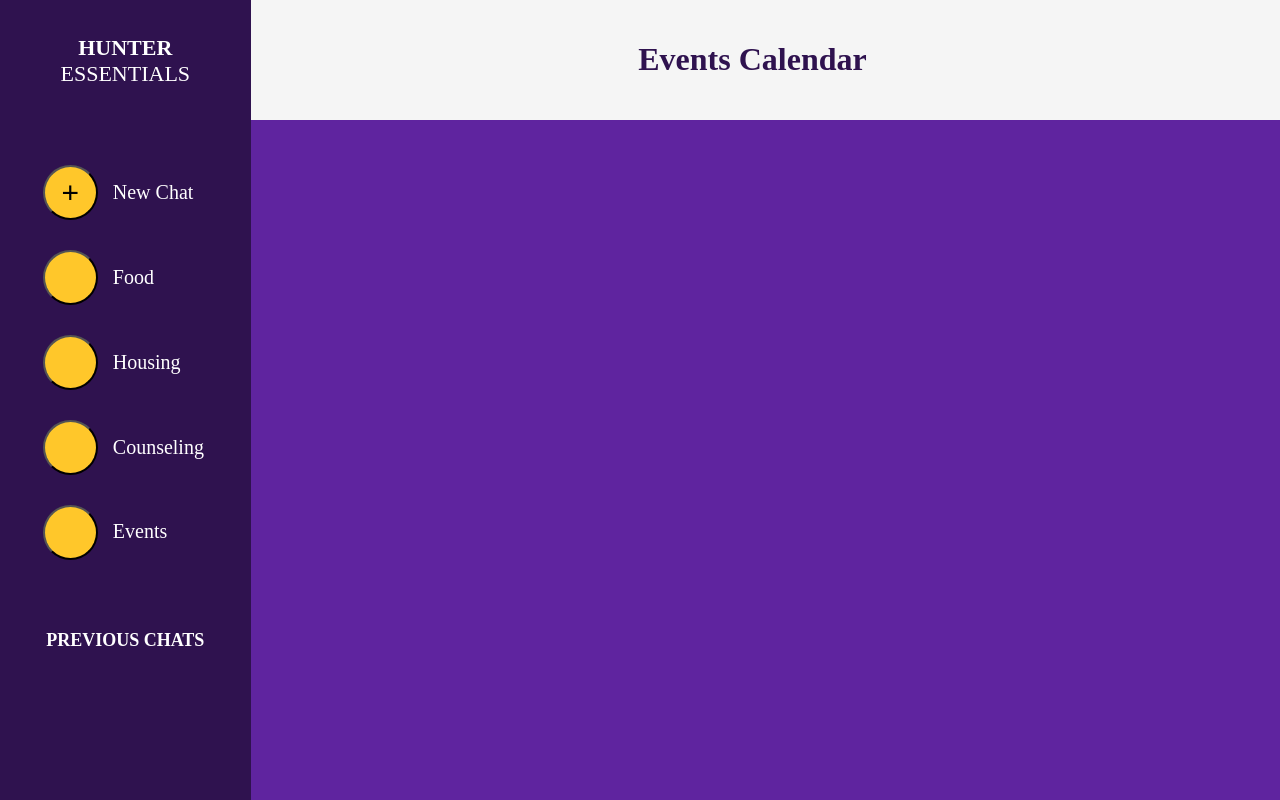
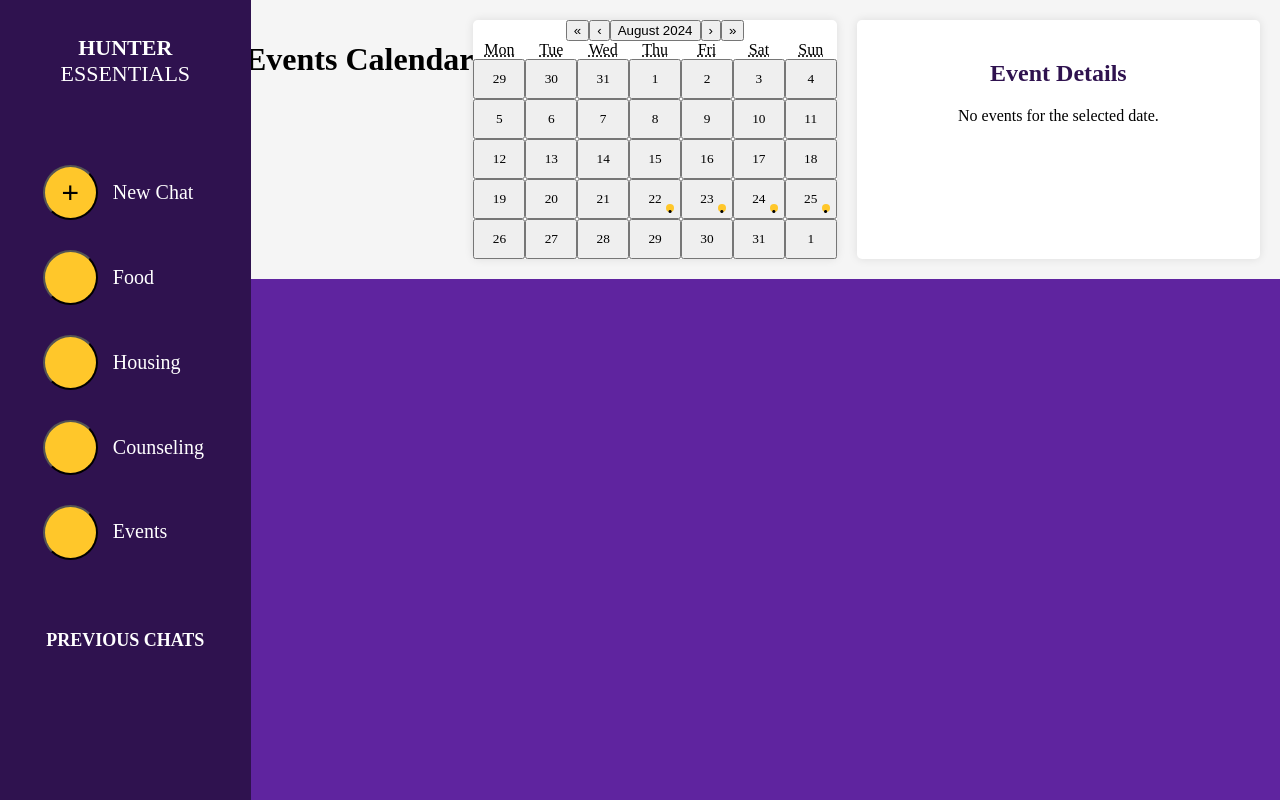
Before and after one commit to zaraamerr/cuny-resource-chatbot, a React (Create React App) app in the folder myapp/: page /events-calendar in a window 1280 px wide. Built offline with nearby package versions, Linux system fonts and the light colour scheme; a web font is replaced by a local one.

Commit message:
Got calendar basis working

```diff
--- a/myapp/src/components/EventsCalendar.css
+++ b/myapp/src/components/EventsCalendar.css
@@ -7,9 +7,58 @@
   padding: 20px;
   width: calc(100% - 225px);
   background-color: #f5f5f5;
+  display: flex;
 }
 
-.calendar-content h1 {
+.calendar {
+  flex: 1;
+  background-color: #fff;
+  border-radius: 5px;
+  box-shadow: 0 0 10px rgba(0, 0, 0, 0.1);
+}
+
+.react-calendar {
+  width: 100%;
+  border: none;
+}
+
+.react-calendar__tile {
+  position: relative;
+  padding: 10px;
+  text-align: center;
+  font-family: "adobe-garamond-pro", serif;
+  transition: background-color 0.3s ease;
+}
+
+.react-calendar__tile:hover {
+  background-color: #f0f0f0;
+}
+
+.react-calendar__tile--active {
+  background-color: #2F124F;
+  color: white;
+}
+
+.event-marker {
+  position: absolute;
+  bottom: 5px;
+  right: 5px;
+  width: 8px;
+  height: 8px;
+  background-color: #FFC72A;
+  border-radius: 50%;
+}
+
+.event-info-panel {
+  flex: 1;
+  margin-left: 20px;
+  background-color: #fff;
+  padding: 20px;
+  border-radius: 5px;
+  box-shadow: 0px 0px 10px rgba(0, 0, 0, 0.1);
+}
+
+.event-info-panel h2 {
   color: #2F124F;
   font-family: "adobe-garamond-pro", serif;
 }
@@ -22,9 +71,8 @@
 .event-item {
   margin-bottom: 20px;
   padding: 15px;
-  background-color: #fff;
+  background-color: #f0f0f0;
   border-radius: 5px;
-  box-shadow: 0px 0px 10px rgba(0, 0, 0, 0.1);
 }
 
 .event-item h2 {
@@ -35,13 +83,3 @@
 .event-item p {
   margin: 5px 0;
 }
-
-.event-item a {
-  color: #FFC72A;
-  text-decoration: none;
-  transition: color 0.3s ease;
-}
-
-.event-item a:hover {
-  color: #2F124F;
-}
--- a/myapp/src/components/EventsCalendar.jsx
+++ b/myapp/src/components/EventsCalendar.jsx
@@ -1,20 +1,70 @@
-import React from "react";
+import React, { useState } from "react";
 import SideBar from "./SideBar";
-import "./EventsCalendar.css";
+import Calendar from "react-calendar";
+import './EventsCalendar.css';
 
 function EventsCalendar() {
+  const [selectedDate, setSelectedDate] = useState(null);
+  const [events, setEvents] = useState([
+    { date: new Date(2024, 7, 22), title: "Hackathon Kickoff", description: "Join us for the start of the hackathon!" },
+    { date: new Date(2024, 7, 23), title: "Workshop: AI in Healthcare", description: "Learn about AI's role in healthcare." },
+    { date: new Date(2024, 7, 24), title: "Networking Event", description: "Meet and connect with other professionals." },
+    { date: new Date(2024, 7, 25), title: "Final Presentations", description: "Watch the final project presentations." },
+  ]);
+
+  const onDateChange = (date) => {
+    setSelectedDate(date);
+  };
+
+  const getTileContent = ({ date, view }) => {
+    if (view === 'month') {
+      const event = events.find(event =>
+        event.date.getDate() === date.getDate() &&
+        event.date.getMonth() === date.getMonth() &&
+        event.date.getFullYear() === date.getFullYear()
+      );
+      return event ? <span className="event-marker">•</span> : null;
+    }
+  };
+
+  const filteredEvents = events.filter(
+    (event) =>
+      selectedDate &&
+      event.date.getDate() === selectedDate.getDate() &&
+      event.date.getMonth() === selectedDate.getMonth() &&
+      event.date.getFullYear() === selectedDate.getFullYear()
+  );
+
   return (
     <div className="events-calendar">
       <SideBar />
       <div className="calendar-content">
         <h1>Events Calendar</h1>
+        <div className="calendar">
+          <Calendar
+            onChange={onDateChange}
+            value={selectedDate}
+            tileContent={getTileContent}
+          />
+        </div>
+        <div className="event-info-panel">
+          <h2>Event Details</h2>
+          {filteredEvents.length > 0 ? (
+            <ul className="event-list">
+              {filteredEvents.map((event, index) => (
+                <li key={index} className="event-item">
+                  <h2>{event.title}</h2>
+                  <p>{event.description}</p>
+                </li>
+              ))}
+            </ul>
+          ) : (
+            <p>No events for the selected date.</p>
+          )}
+        </div>
       </div>
     </div>
   );
 }
 
-
-
-
-
 export default EventsCalendar;
```
